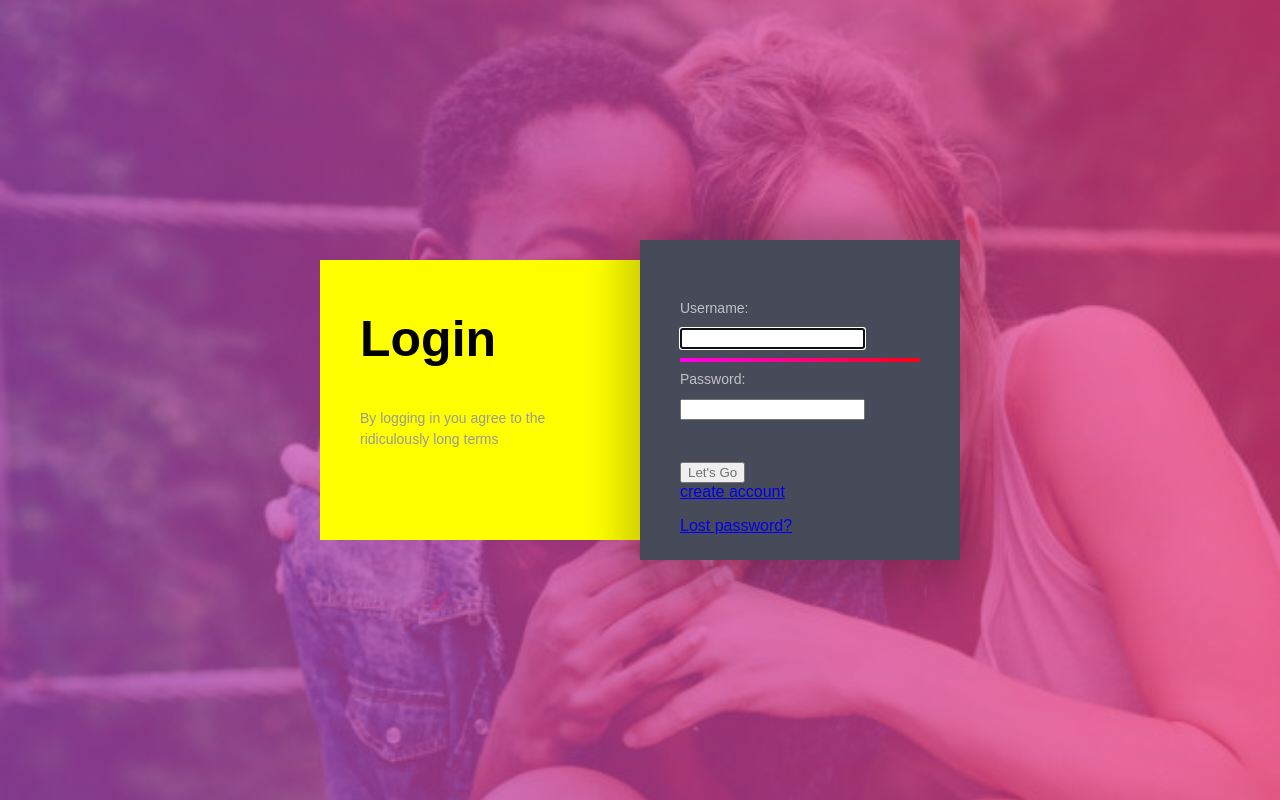
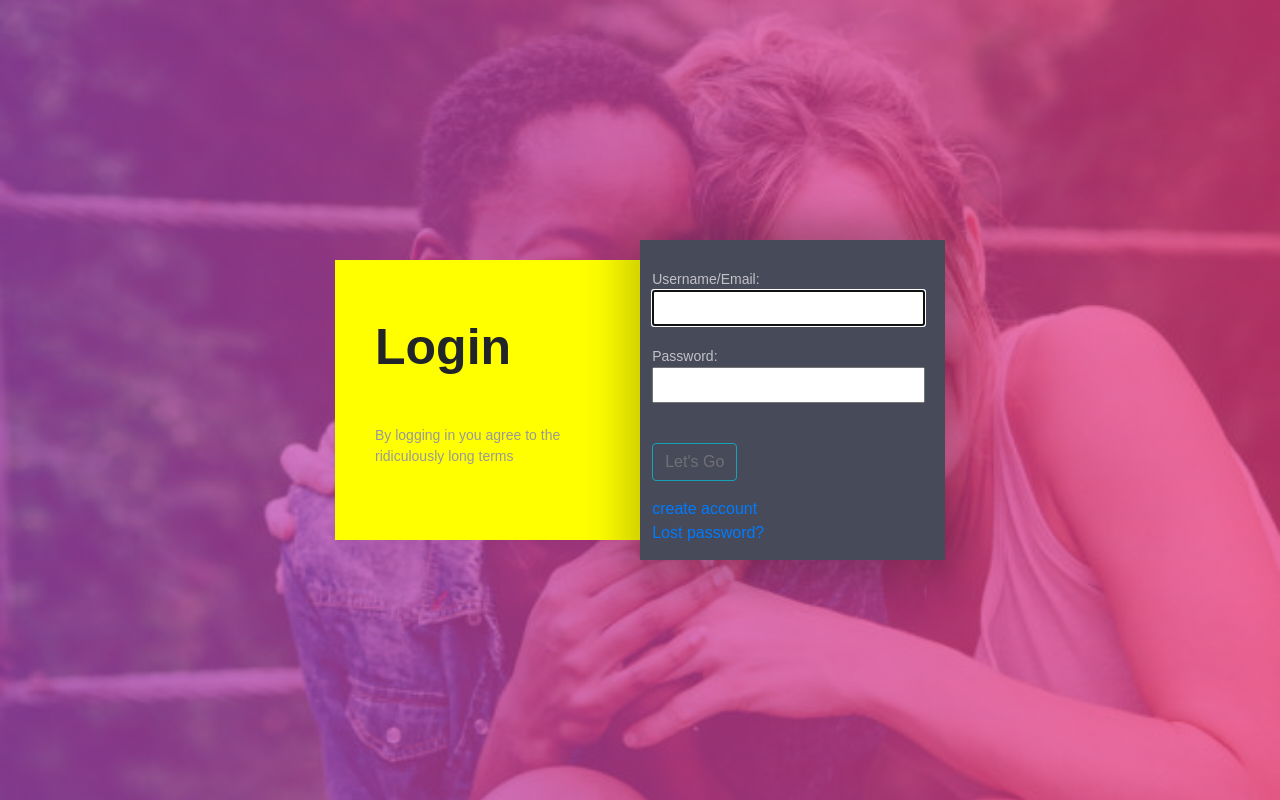
Before and after one commit to Romeombugua/Humorer, a Django app: page /accounts/login/ in a window 1280 px wide. Run offline with Django 4.2, Linux system fonts and the light colour scheme; parts of the project's set-up code (start-up, migrations or seed data) failed here and were passed over; some libraries are stand-ins or nearby versions; some web fonts are replaced.

Commit message:
Users can login with email

```diff
--- a/WorldHumor/urls.py
+++ b/WorldHumor/urls.py
@@ -20,6 +20,10 @@
 from django.conf import settings
 from django.conf.urls.static import static
 
+
+
+
+
 urlpatterns = [
     path('admin/', admin.site.urls),
     path('app/', include('app.urls')),
@@ -29,6 +33,7 @@
 urlpatterns += [
     path('accounts/', include('django.contrib.auth.urls')),
 ]
+
 urlpatterns += [
 
 	path('verification/', include('verify_email.urls')),
--- a/app/models.py
+++ b/app/models.py
@@ -90,4 +90,6 @@
 
 
 
+
+
 # Create your models here.
--- a/app/static/regstyles.css
+++ b/app/static/regstyles.css
@@ -88,6 +88,7 @@
   color: #F1F1F2;
   position: relative;
   width: 50%;
+
 }
 @media (max-width: 767px) {
   .right {
--- a/app/templates/home.html
+++ b/app/templates/home.html
@@ -23,9 +23,9 @@
     }
 </script>
 <div id="home2" class="bgImage">
-    <h1 class="head-main">CRACK A RIB</h1>
-    <h2 class="head-sub-main">Dark humor, Memes, Vines, Funny stories all in one place</h2>
-    <h3 class="head-last">You can count on us to lighten up your day &#128516</h3>
+    <h1 class="head-main" style="color: yellow;">CRACK A RIB</h1>
+    <h2 class="head-sub-main" style="color: yellow;">Dark humor, Memes, Vines, Funny stories all in one place</h2>
+    <h3 class="head-last" style="color: yellow;">You can count on us to lighten up your day &#128516</h3>
     <div class="homebtn">
     <div  ><button type="button" class="btn btn-secondary btn-lg" onclick="myFunction()" id="myBtn">Show Dark</button></div></div>
 
--- a/app/urls.py
+++ b/app/urls.py
@@ -1,6 +1,7 @@
 from django.urls import path
 from . import views
 from django.urls import include
+
 
 urlpatterns = [
     path('', views.index, name='index'),
--- a/templates/registration/login.html
+++ b/templates/registration/login.html
@@ -10,6 +10,9 @@
         <title></title>
         <meta name="description" content="">
         <meta name="viewport" content="width=device-width, initial-scale=1">
+        <link rel="stylesheet" href="https://stackpath.bootstrapcdn.com/bootstrap/4.1.3/css/bootstrap.min.css">
+        <link rel="stylesheet" href="https://cdn.jsdelivr.net/npm/bootstrap@4.6.1/dist/css/bootstrap.min.css">
+        <link rel="stylesheet" href="https://use.fontawesome.com/releases/v5.8.1/css/all.css" integrity="sha384-50oBUHEmvpQ+1lW4y57PTFmhCaXp0ML5d60M1M7uH2+nqUivzIebhndOJK28anvf" crossorigin="anonymous">
         {% load static %}
         <link rel="stylesheet" href="{% static '/regstyles.css' %}">
         <script type="text/javascript" src="{% static 'index.js' %}"></script>
@@ -30,9 +33,9 @@
                 <div class="login">Login</div>
                 <div class="eula">By logging in you agree to the ridiculously long terms</div>
               </div>
-              <div class="right">
+              <div class="right" class="container">
                 <svg viewBox="0 0 320 300">
-                  <defs>
+                  <!--<defs>
                     <linearGradient
                                     inkscape:collect="always"
                                     id="linearGradient"
@@ -52,21 +55,24 @@
                     </linearGradient>
                   </defs>
                   <path d="m 40,120.00016 239.99984,-3.2e-4 c 0,0 24.99263,0.79932 25.00016,35.00016 0.008,34.20084 -25.00016,35 -25.00016,35 h -239.99984 c 0,-0.0205 -25,4.01348 -25,38.5 0,34.48652 25,38.5 25,38.5 h 215 c 0,0 20,-0.99604 20,-25 0,-24.00396 -20,-25 -20,-25 h -190 c 0,0 -20,1.71033 -20,25 0,24.00396 20,25 20,25 h 168.57143" />
-                </svg>
-                <div class="form">
+                --></svg>
+                <div style="margin-left: 4%; margin-top: 3%;" class="form">
 
                   <form method="post" action="{% url 'login' %}">
                     {% csrf_token %}
 
 
-                        <span id="label">{{ form.username.label_tag }}</span>
+                        <span id="label">Username/Email:</span>
                         <span id="input">{{ form.username }}</span>
 
 
                         <span id="label">{{ form.password.label_tag }}</span>
                         <span id="input">{{ form.password }}</span>
 
-                    <input type="submit" id="submit" value="Let's Go">
+                    <!--<input type="submit" id="submit" value="Let's Go">-->
+                    <div class="form-group">
+                      <button class="btn btn-outline-info" type="submit" id="submit" >Let's Go</button>
+                    </div>
                     <input type="hidden" name="next" value="{{ next }}">
                   </form>
                   {# Assumes you setup the password_reset view in your URLconf #}
```
Also changed, not shown: WorldHumor/settings.py (+2 -5 lines), app/backends.py (added, +18 -0 lines), app/forms.py (+19 -0 lines), app/migrations/0017_alter_memes_image_emailverification.py (added), app/migrations/0018_delete_emailverification.py (added).
